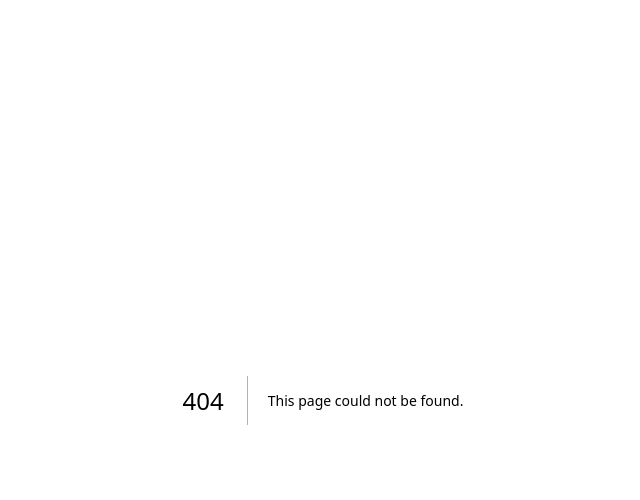
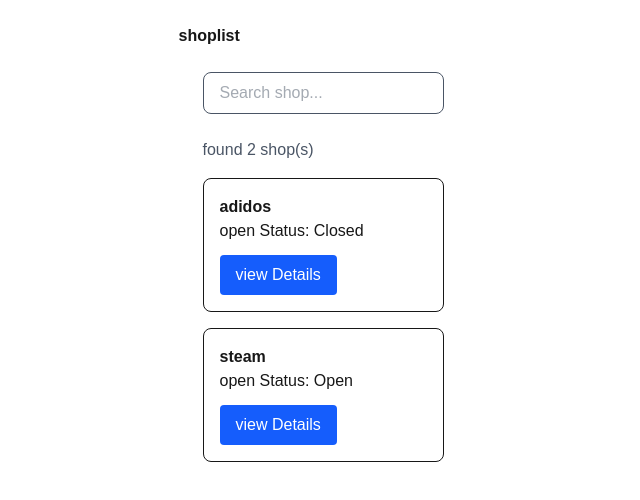
Before and after one commit to prawitjit-555/web-prawit-0069, a Next.js app: page /week07 in a window 1280 px wide. Before the commit this address had no page. Shown: the top 500 px of the page, without its empty margins (317-957 px from the left). Built offline with nearby package versions, Linux system fonts and the light colour scheme.

Commit message:
xxx commit

```diff
--- /dev/null
+++ b/app/week07/[id]/page.tsx
@@ -0,0 +1,42 @@
+import Link from "next/link";
+import { shops } from "../compounents/shopitem";
+import Loading from "../compounents/loading";
+import { Suspense } from "react";
+
+export default async function ShopDetail({ params }) {
+  const { id } = await params;
+  console.log(id);
+
+  const shop = shops.find(
+    (item) => item.id === Number(id)
+  );
+  return (
+    <Suspense fallback={<Loading />}>
+      <div className="w-xl mx-auto p-6">
+        <h1 className="text-3xl font-bold">Shop Detail</h1>
+
+        <div className="border rounded-lg p-4 m-4">
+          <p className="mt-4 font-semibold">
+            ID: {shop.id}
+          </p>
+          <p className="my-4">
+            Title: {shop.title}
+          </p>
+          <p className="my-4">
+            Status: {shop.status ? "Open" : "Closed"}
+          </p>
+          <p className="my-4">
+            Location: Lat {shop.location.lat}, Long {shop.location.long}
+          </p>
+        </div>
+
+        <Link
+          href="/week07"
+          className="bg-gray-600 text-white px-4 py-2 rounded"
+        >
+          Back
+        </Link>
+      </div>
+    </Suspense>
+  );
+}
--- /dev/null
+++ b/app/week07/compounents/Shoplist.tsx
@@ -0,0 +1,44 @@
+"use client";
+import { useState } from "react";
+import Link from "next/link";
+
+export default function Shoplist({ data }) {
+  const [Keyword, setKeyword] = useState("");
+
+  const filtershops = data.filter((item) => {
+    const searchTxt = Keyword.toLowerCase();
+    return item.title.toLowerCase().includes(searchTxt);
+  });
+
+  return (
+    <div className="max-w-3xl mx-auto p-6">
+      <div className="mb-4 text-gray-600">
+        <div className="mb-6">
+          <input
+            type="text"
+            value={Keyword}
+            onChange={(e) => setKeyword(e.target.value)}
+            placeholder="Search shop..."
+            className="w-full border rounded-lg px-4 py-2 focus:outline-none focus:ring-2 focus:ring-blue-500"
+          />
+        </div>
+        found {filtershops.length} shop(s)
+      </div>
+
+      <div className="space-y-4">
+        {filtershops.map((shop) => (
+          <div key={shop.id} className="border rounded-lg p-4">
+            <h2 className="font-semibold">{shop.title}</h2>
+            <p>open Status: {shop.status ? "Open" : "Closed"}</p>
+            <Link
+              href={`/week07/${shop.id}`}
+              className="inline-block mt-3 bg-blue-600 text-white px-4 py-2 rounded"
+            >
+              view Details
+            </Link>
+          </div>
+        ))}
+      </div>
+    </div>
+  );
+}
--- /dev/null
+++ b/app/week07/compounents/loading.tsx
@@ -0,0 +1,9 @@
+export default function Loading() {
+  // Return your custom skeleton or spinner component
+  return (
+    <div className="flex items-center justify-center min-h-screen">
+      <div className="animate-spin rounded-full h-12 w-12 border-t-2 border-b-2 border-blue-500"></div>
+      <p className="ml-3 text-lg font-semibold">Loading...</p>
+    </div>
+  );
+}
--- /dev/null
+++ b/app/week07/compounents/shopitem.tsx
@@ -0,0 +1,15 @@
+//object arrayBuffer
+export const shops = [
+  {
+    id: 1,
+    title: "adidos",
+    location: { lat: 100, long: 100 },
+    status: false
+  },
+  {
+    id: 2,
+    title: "steam",
+    location: { lat: 105, long: 109 },
+    status: true
+  }
+];
--- /dev/null
+++ b/app/week07/page.tsx
@@ -0,0 +1,18 @@
+import { Suspense } from "react";
+import { shops } from "./compounents/shopitem";
+import Loading from "./compounents/loading";
+import Shoplist from "./compounents/Shoplist";
+export default function Shoppage(){
+
+    return(
+<div className="max-w-3x1 mx-auto mt-6">
+    <h1 className="text-3x1 font-bold">
+        shoplist
+    </h1>
+    <Suspense fallback={<Loading/>}>
+     <Shoplist data={shops}/>
+
+    </Suspense>
+</div>
+    );
+}
```
